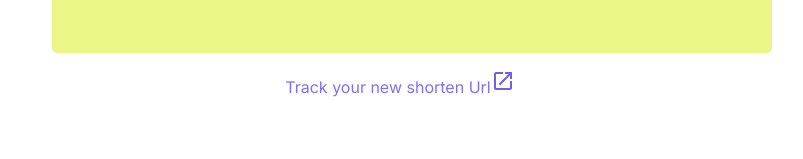
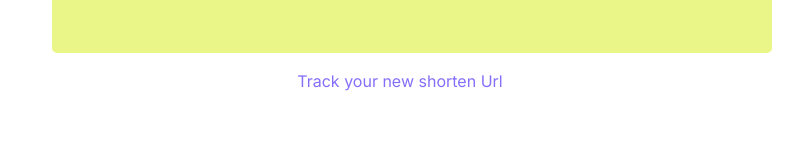
Before and after one commit to vitucordeiro/url-front, a React (Vite) app: page /share in a window 1280 px wide. Shown: the part 360-519 px from the top of the page, without its empty margins (240-1043 px from the left). Built offline with nearby package versions, Linux system fonts and the light colour scheme.

Commit message:
update navigation link to /track

```diff
--- a/src/Components/Card.tsx
+++ b/src/Components/Card.tsx
@@ -4,7 +4,7 @@ import './Card.css';
 import ArrowBack from "@mui/icons-material/ArrowBack";
 import { CircularProgress, } from "@mui/material";
 import { useNavigate, useLocation, Link } from "react-router";
-import LaunchIcon from '@mui/icons-material/Launch';
+
 type CardProps = {
   arrowToHome: boolean
 }
@@ -75,9 +75,7 @@ const Card: React.FC<CardProps> = ({ arrowToHome }) => {
         </div >
         <div className="div-description">
           <span className="span">Track your new shorten Url
-            <Link to={'/track'} className="span-link">
-              <LaunchIcon />
-            </Link>
+            <Link to={'/track'} className="span-link"/>
           </span>
         </div>
       </>)
```
